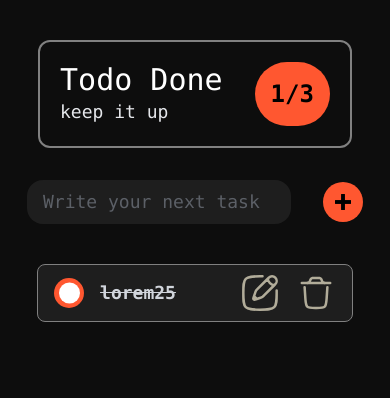
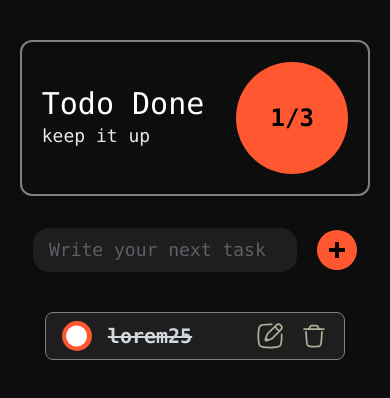
Before and after one commit to milan-sh/todo-web-app, a website built with Vite: page index.html in a window 390 px wide. Built offline with nearby package versions, Linux system fonts and the light colour scheme.

Commit message:
slight change with circle

```diff
--- a/index.html
+++ b/index.html
@@ -12,19 +12,19 @@
         class="min-h-screen mx-auto lg:max-w-[50vw] lg:pt-20 pt-10 flex flex-col gap-4 items-center justify-start font-mono"
       >
         <div
-          class="border-2 border-border rounded-xl p-5 lg:p-10 w-fit flex justify-center items-center gap-x-8"
+          class="border-2 border-border rounded-xl p-5 lg:py-10 lg:px-14 w-fit flex justify-center items-center gap-x-8"
         >
           <div>
             <h1 class="text-white text-3xl font-medium">Todo Done</h1>
             <p class="text-gray-200 text-lg">keep it up</p>
           </div>
-          <div class="bg-secondary lg:p-8 p-4 rounded-full">
+          <div class="bg-secondary lg:p-8 p-2 h-28 w-28 rounded-full flex justify-center items-center">
             <h3 class="text-2xl lg:text-3xl font-bold">1/3</h3>
           </div>
         </div>
-        <div class="flex justify-center items-center gap-x-8 lg:gap-x-12 my-4">
+        <div class="flex justify-center items-center gap-x-5 lg:gap-x-12 my-4">
           <input
-            class="bg-background  text-lg px-4 lg:px-8 py-2 rounded-2xl text-gray-400 outline-none"
+            class="bg-background text-lg px-4 lg:px-8 py-2 rounded-2xl text-gray-400 outline-none"
             placeholder="Write your next task"
             type="text"
           />
@@ -47,11 +47,11 @@
                   <div class="tick_mark"></div>
                 </label>
               </div>
-              <label for="_checkbox-26" class="text-lg lg:text-2xl font-semibold text-gray-300 line-through text-wrap">lorem25</label>
+              <label for="_checkbox-26" class="text-xl lg:text-2xl font-semibold text-gray-300 line-through text-wrap">lorem25</label>
             </div>
             <div class="flex justify-center items-center gap-x-4">
-              <button class="cursor-pointer flex justify-center items-center invert-75"><img class="lg:h-7 h-10" src="./src/assests/write.svg" alt=""></button>
-              <button class="cursor-pointer flex justify-center items-center invert-75"><img class="lg:h-7 h-10" src="./src/assests/trash.svg" alt=""></button>
+              <button class="cursor-pointer flex justify-center items-center invert-75"><img class="h-7 " src="./src/assests/write.svg" alt=""></button>
+              <button class="cursor-pointer flex justify-center items-center invert-75"><img class="h-7 " src="./src/assests/trash.svg" alt=""></button>
             </div>
           </div>
         </div>
```
